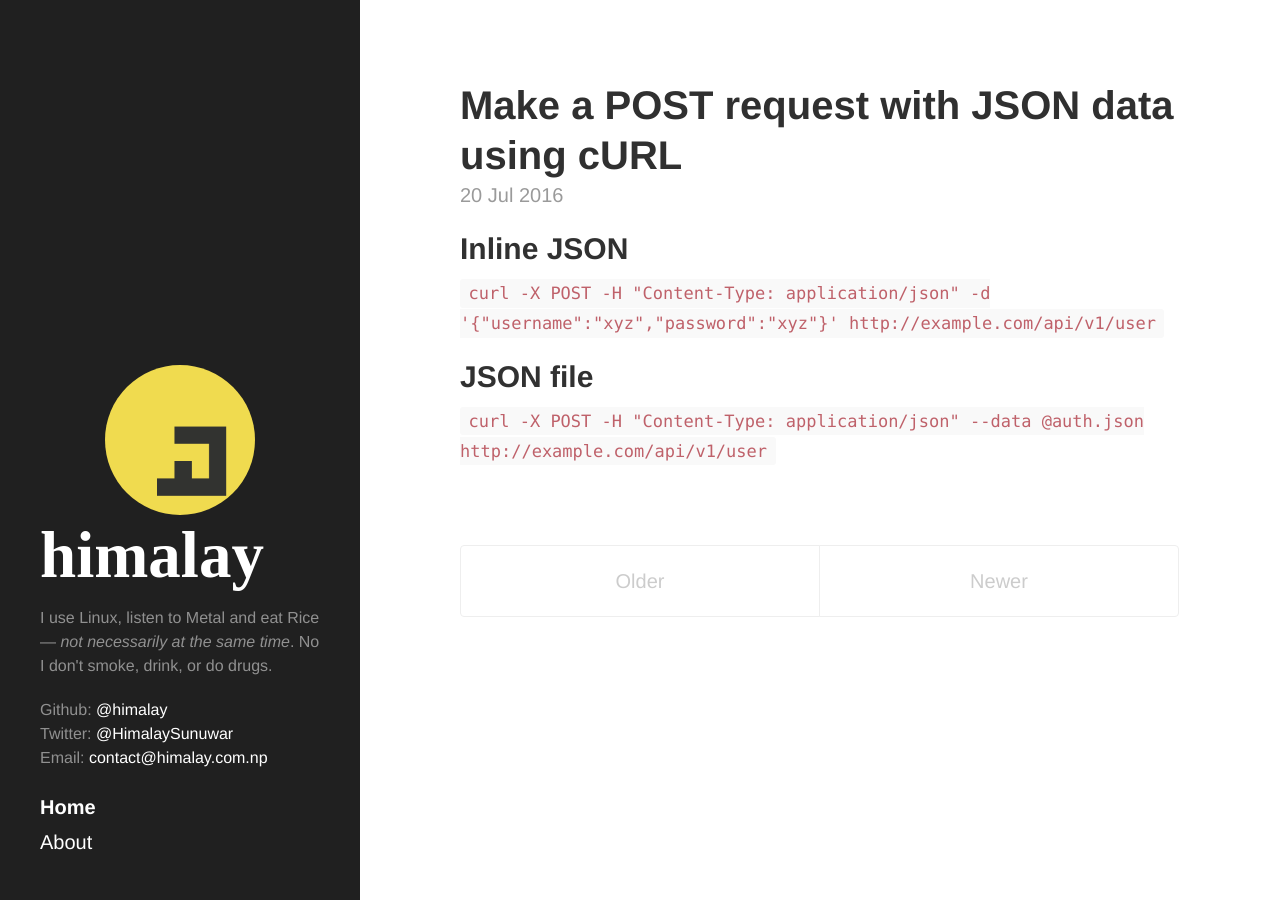
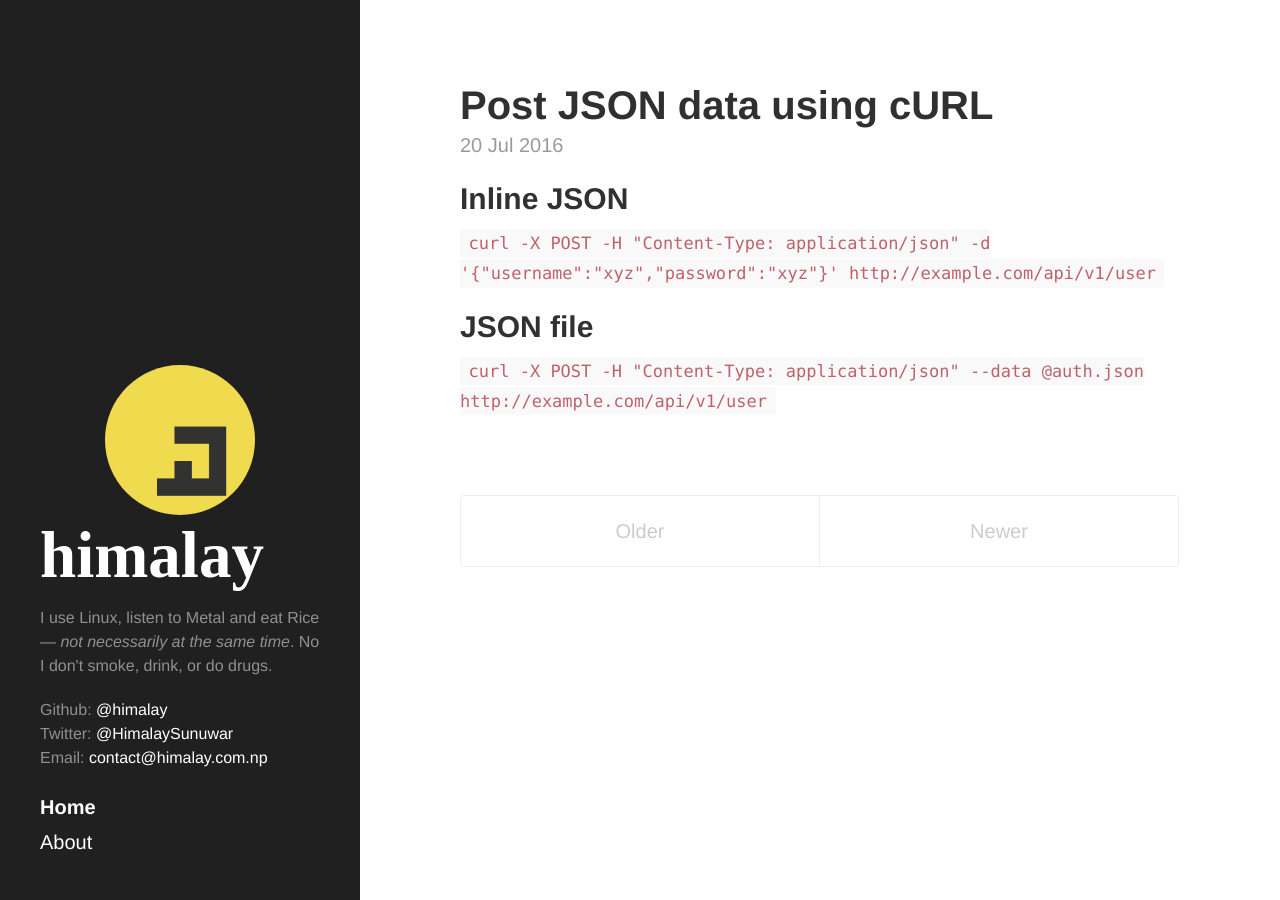
Before and after one commit to himalay/himalay.github.io, a Jekyll site: the page built from index.html, in a window 1280 px wide. Built offline with Jekyll 4.4.1, drawn with Linux system fonts in a browser that asks for light colours; Markdown is read by kramdown in place of the engine named in the settings; the list of posts is cut into pages by our own code.

Commit message:
Updated Post Json Data Using Curl

```diff
--- a/_posts/2016-07-20-post-json-data-using-curl.markdown
+++ b/_posts/2016-07-20-post-json-data-using-curl.markdown
@@ -1,5 +1,5 @@
 ---
-title: Make a POST request with JSON data using cURL
+title: Post JSON data using cURL
 date: 2016-07-20 01:44:00 Z
 tags:
 - cURL
```
